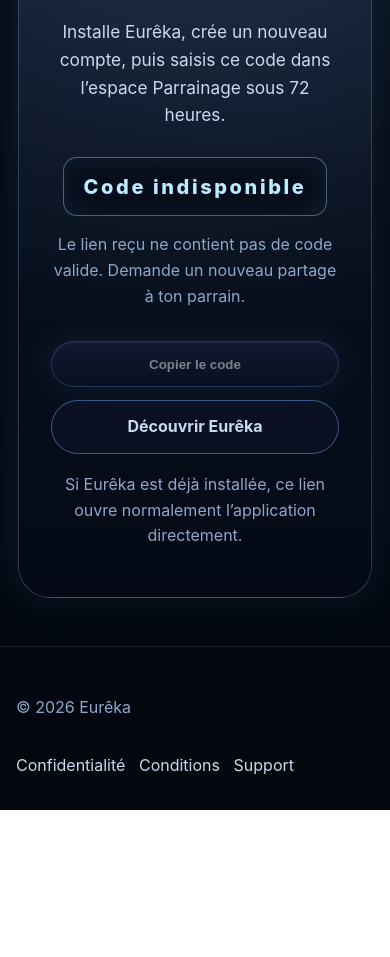
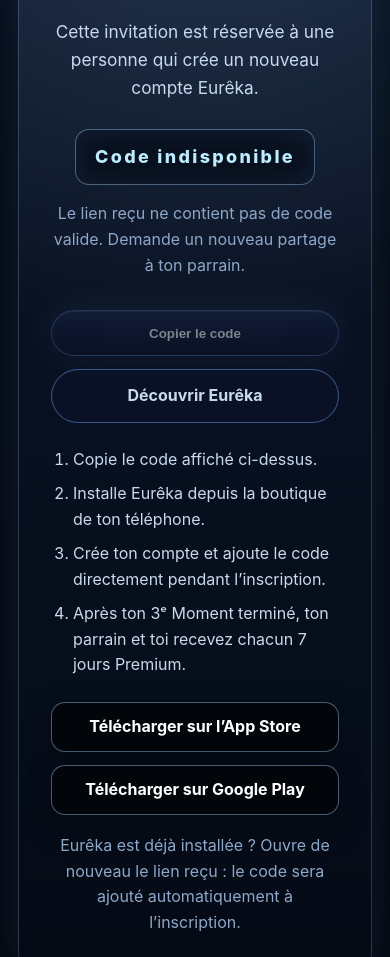
Before and after one commit to Kon0te/eureka-site, a plain HTML site: page invitation/index.html in a window 390 px wide. Shown: the part 400-1357 px from the top of the page. Before the commit the page ends 1210 px from the top, so only its background shows below. Drawn offline with Linux system fonts and the light colour scheme.

Commit message:
feat(referral): guide invited users through signup

```diff
--- a/invitation/index.html
+++ b/invitation/index.html
@@ -33,14 +33,24 @@
         <div class="confirmation-sphere" aria-hidden="true"><span></span></div>
         <p class="eyebrow">Invitation personnelle</p>
         <h1 id="invitation-title">Un nouveau déclic t’attend.</h1>
-        <p class="lead">Installe Eurêka, crée un nouveau compte, puis saisis ce code dans l’espace Parrainage sous 72 heures.</p>
+        <p class="lead">Cette invitation est réservée à une personne qui crée un nouveau compte Eurêka.</p>
         <div class="invitation-code" data-invitation-code aria-live="polite">Code indisponible</div>
         <p class="invitation-help" data-invitation-help>Le lien reçu ne contient pas de code valide. Demande un nouveau partage à ton parrain.</p>
         <div class="hero-actions confirmation-actions">
           <button class="button" type="button" data-copy-invitation disabled>Copier le code</button>
           <a class="button secondary" href="../#concept">Découvrir Eurêka</a>
         </div>
-        <p class="availability">Si Eurêka est déjà installée, ce lien ouvre normalement l’application directement.</p>
+        <ol class="invitation-steps" aria-label="Comment utiliser cette invitation">
+          <li>Copie le code affiché ci-dessus.</li>
+          <li>Installe Eurêka depuis la boutique de ton téléphone.</li>
+          <li>Crée ton compte et ajoute le code directement pendant l’inscription.</li>
+          <li>Après ton 3ᵉ Moment terminé, ton parrain et toi recevez chacun 7 jours Premium.</li>
+        </ol>
+        <div class="store-actions" aria-label="Télécharger Eurêka">
+          <a class="store-button" href="https://apps.apple.com/app/id6806642638" rel="noreferrer">Télécharger sur l’App Store</a>
+          <a class="store-button" href="https://play.google.com/store/apps/details?id=fr.eurekaapps.eureka" rel="noreferrer">Télécharger sur Google Play</a>
+        </div>
+        <p class="availability">Eurêka est déjà installée ? Ouvre de nouveau le lien reçu : le code sera ajouté automatiquement à l’inscription.</p>
       </div>
     </section>
   </main>
--- a/invitation/invitation.js
+++ b/invitation/invitation.js
@@ -10,7 +10,7 @@
   if (!valid || !codeElement || !helpElement || !copyButton) return;
 
   codeElement.textContent = code;
-  helpElement.textContent = 'Conserve ce code : Eurêka te le demandera après la création de ton compte.';
+  helpElement.textContent = 'Copie ce code : tu pourras l’ajouter directement pendant la création de ton compte.';
   copyButton.disabled = false;
   copyButton.addEventListener('click', async () => {
     try {
--- a/styles.css
+++ b/styles.css
@@ -408,6 +408,7 @@
 }
 
 .invitation-code {
+  max-width: 100%;
   width: fit-content;
   margin: 1.75rem auto 0;
   padding: 0.8rem 1.2rem;
@@ -415,10 +416,10 @@
   border-radius: var(--radius-sm);
   background: rgba(5, 11, 22, 0.68);
   color: var(--color-cyan);
-  font-size: clamp(1.25rem, 5vw, 1.8rem);
+  font-size: clamp(1.05rem, 4.6vw, 1.8rem);
   font-weight: 800;
-  letter-spacing: 0.13em;
-  overflow-wrap: anywhere;
+  letter-spacing: clamp(0.06em, 0.9vw, 0.13em);
+  white-space: nowrap;
   box-shadow: inset 0 0 26px rgba(110, 168, 255, 0.1);
 }
 
@@ -426,6 +427,47 @@
   max-width: 540px;
   margin: 1rem auto 0;
   color: var(--color-text-muted);
+}
+
+.invitation-steps {
+  max-width: 580px;
+  margin: 1.5rem auto;
+  padding-left: 1.4rem;
+  color: var(--color-text-soft);
+  text-align: left;
+}
+
+.invitation-steps li + li { margin-top: 0.55rem; }
+
+.store-actions {
+  display: flex;
+  flex-wrap: wrap;
+  justify-content: center;
+  gap: 0.8rem;
+  margin-top: 1.25rem;
+}
+
+.store-button {
+  min-height: 50px;
+  display: inline-flex;
+  align-items: center;
+  justify-content: center;
+  padding: 0.78rem 1.15rem;
+  border: 1px solid var(--color-border-strong);
+  border-radius: 14px;
+  background: #02050a;
+  color: #fff;
+  font-weight: 750;
+  line-height: 1.2;
+  text-decoration: none;
+  box-shadow: 0 12px 32px rgba(0, 0, 0, 0.24);
+  transition: transform var(--duration-fast) var(--ease), border-color var(--duration-fast) var(--ease);
+}
+
+.store-button:hover,
+.store-button:focus-visible {
+  transform: translateY(-1px);
+  border-color: var(--color-cyan);
 }
 
 button.button:disabled {
@@ -456,6 +498,8 @@
   .section { padding-top: var(--space-6); padding-bottom: var(--space-6); }
   .sphere-stage { min-height: 320px; }
   .footer-inner { align-items: flex-start; flex-direction: column; }
+  .store-actions { align-items: stretch; flex-direction: column; }
+  .store-button { width: 100%; }
 }
 
 @media (max-width: 420px) {
```
Also changed, not shown: index.html (+8 -5 lines), test/security.test.mjs (+11 -0 lines).
